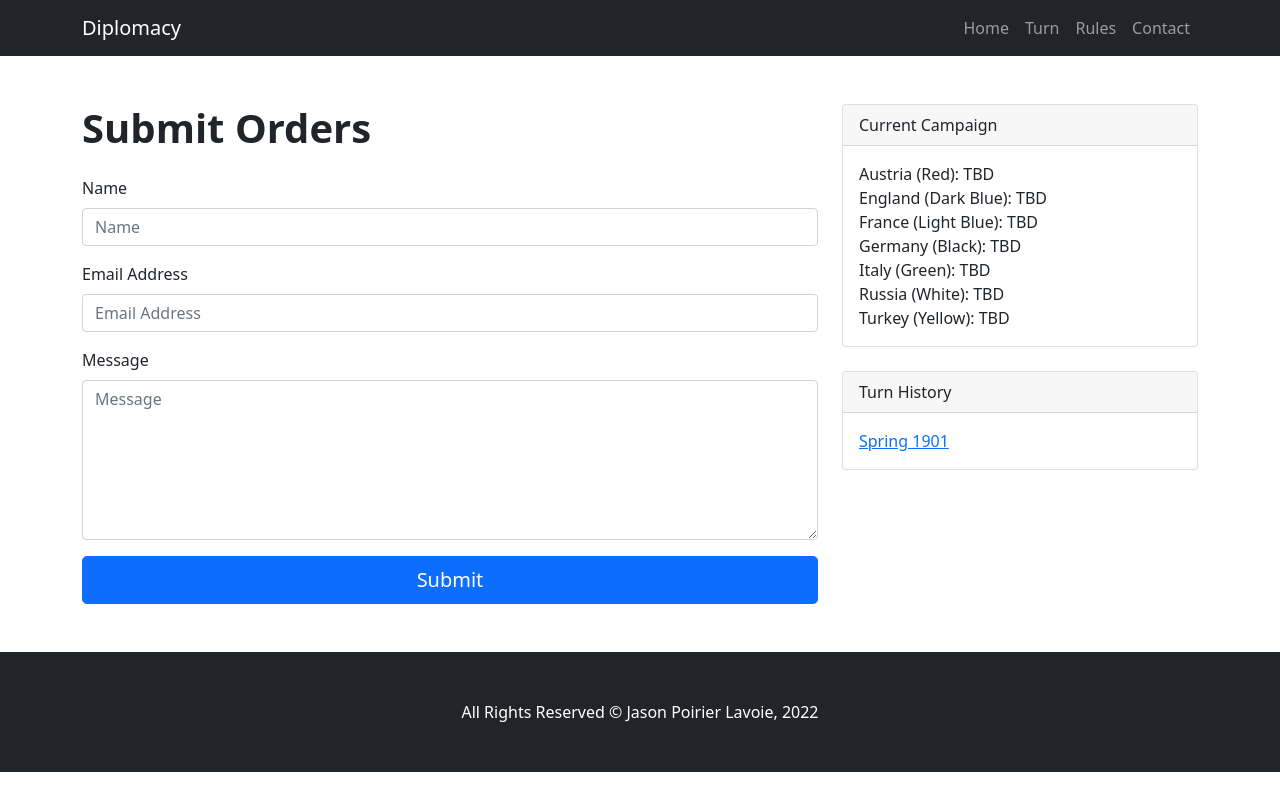
After one commit to jpoirierlavoie/Diplomacy, a Flask app: page /contact in a window 1280 px wide. The commit adds this page. Run offline with Flask 2, Linux system fonts and the light colour scheme.

Commit message:
added contact page

```diff
--- a/main.py
+++ b/main.py
@@ -8,7 +8,11 @@ def home():
 
 @app.route('/turn/<turn>')
 def turn(turn):
-    return render_template("/turn/" + turn + ".html")
+    return render_template('/turn/' + turn + '.html')
+
+@app.route('/contact')
+def contact():
+    return render_template('contact.html')
 
 if __name__ == "__main__":
     app.run(host='127.0.0.1', port=5000, debug=True)
--- /dev/null
+++ b/templates/contact.html
@@ -0,0 +1,74 @@
+{% extends "page.html" %}
+{% block content %}
+        <!-- Page content-->
+        <div class="container mt-5">
+            <div class="row">
+                <div class="col-lg-8">
+                    <!-- Post content-->
+                    <article>
+                        <!-- Post header-->
+                        <header class="mb-4">
+                            <!-- Post title-->
+                            <h1 class="fw-bolder mb-1">Submit Orders</h1>
+
+                        </header>
+                        <!-- Post content-->
+                        <section class="mb-5">
+                            <!-- Bootstrap 5 starter form -->
+                            <form id="contactForm">
+                                <!-- Name input -->
+                                <div class="mb-3">
+                                    <label class="form-label" for="name">Name</label>
+                                    <input class="form-control" id="name" type="text" placeholder="Name" />
+                                </div>
+                                <!-- Email address input -->
+                                <div class="mb-3">
+                                    <label class="form-label" for="emailAddress">Email Address</label>
+                                    <input class="form-control" id="emailAddress" type="email" placeholder="Email Address" />
+                                </div>
+                                <!-- Message input -->
+                                <div class="mb-3">
+                                    <label class="form-label" for="message">Message</label>
+                                    <textarea class="form-control" id="message" type="text" placeholder="Message" style="height: 10rem;"></textarea>
+                                </div>
+                                <!-- Form submit button -->
+                                <div class="d-grid">
+                                    <button class="btn btn-primary btn-lg" type="submit">Submit</button>
+                                </div>
+                            </form>
+                        </section>
+                    </article>
+                </div>
+                <!-- Side widgets-->
+                <div class="col-lg-4">
+                    <!-- Side widget-->
+                    <div class="card mb-4">
+                        <div class="card-header">Current Campaign</div>
+                            <div class="card-body">
+                                    Austria (Red): TBD<br>
+                                    England (Dark Blue): TBD<br>
+                                    France (Light Blue): TBD<br>
+                                    Germany (Black): TBD<br>
+                                    Italy (Green): TBD<br>
+                                    Russia (White): TBD<br>
+                                    Turkey (Yellow): TBD<br>
+                            </div>
+                        </div>
+                    <!-- Categories widget-->
+                    <div class="card mb-4">
+                        <div class="card-header">Turn History</div>
+                        <div class="card-body">
+                            <div class="row">
+                                <div class="col-sm-6">
+                                    <ul class="list-unstyled mb-0">
+                                        <li><a href="/turn/spring_1901">Spring 1901</a></li>
+                                    </ul>
+                                </div>
+                            </div>
+                        </div>
+                    </div>
+                </div>
+            </div>
+        </div>
+        <!-- Footer-->
+{% endblock %}
--- a/templates/page.html
+++ b/templates/page.html
@@ -17,7 +17,9 @@
                 <div class="collapse navbar-collapse" id="navbarSupportedContent">
                     <ul class="navbar-nav ms-auto mb-2 mb-lg-0">
                         <li class="nav-item"><a class="nav-link" href="/">Home</a></li>
-                        <li class="nav-item"><a class="nav-link" target="_blank" href="static/diplomacy_rules.pdf">Rules</a></li>
+                        <li class="nav-item"><a class="nav-link" href="/turn/spring_1901">Turn</a></li>
+                        <li class="nav-item"><a class="nav-link" target="_blank" href="diplomacy.jpoirierlavoie.ca/static/diplomacy_rules.pdf">Rules</a></li>
+                        <li class="nav-item"><a class="nav-link" href="/contact">Contact</a></li>
                     </ul>
                 </div>
             </div>
```
Also changed, not shown: templates/turn/spring_1901.html (+3 -4 lines).
